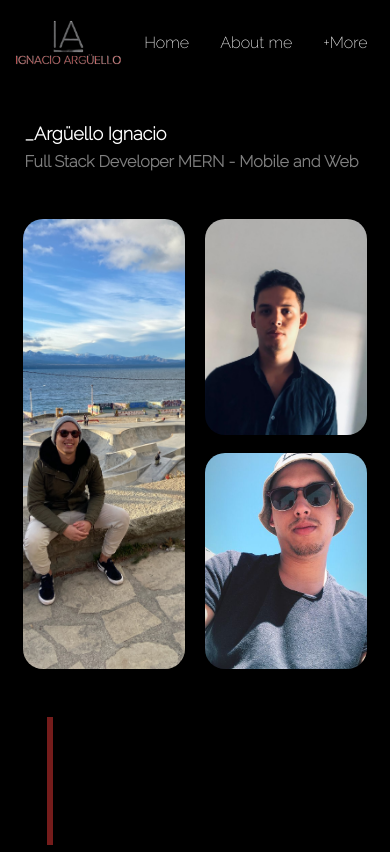
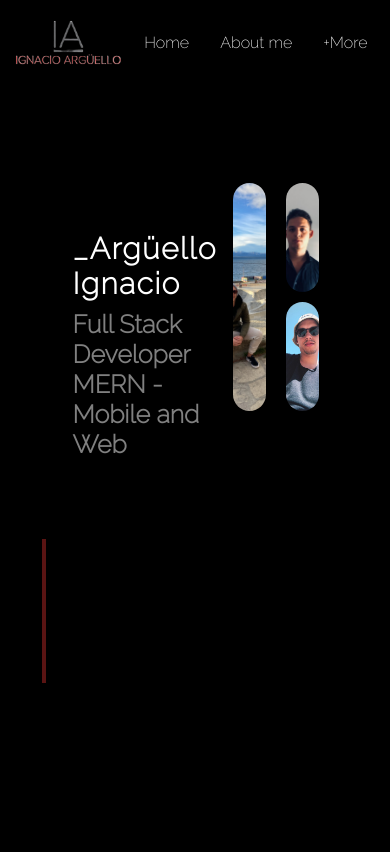
Before and after one commit to ignaarguello/Briefcase-Portfolio, a React (Create React App) app: page / in a window 390 px wide. Built offline with nearby package versions, Linux system fonts and the light colour scheme.

Commit message:
Pruebas de responsive

```diff
--- a/src/components/BarraIzquierda/BarraIzquierda.css
+++ b/src/components/BarraIzquierda/BarraIzquierda.css
@@ -1,6 +1,7 @@
 #barra-izquierda{
     width: 0px;
-    border: 3px solid #751c1b;
-    height: 8rem;
+    border: 2.8px solid #5a1413;
+    height: 9rem;
     margin-left: 2.5rem;
+    margin: 2rem 2.2rem;
 }
--- a/src/components/Navbar/Navbar.css
+++ b/src/components/Navbar/Navbar.css
@@ -8,6 +8,9 @@
     align-items: center;
     padding: 7px;
     background-color: black;
+    position: fixed;
+    z-index: 1;
+    width: 100%;
   }
 
   #container-refs__navbar {
--- a/src/pages/Home/Home.css
+++ b/src/pages/Home/Home.css
@@ -1,21 +1,44 @@
-@media screen and (min-width:320px) {
-    #titulo-ignacio__home{
+@media screen and (min-width: 320px) {
+  #titulo-ignacio__home {
     color: white;
     font-family: var(--fontRaleway);
     font-size: 18px;
     margin-left: 1.1rem;
-        margin-top: 2rem;
+    margin-top: 6rem;
   }
 
-    #titulo-fullstack__home{
+  #titulo-fullstack__home {
     color: gray;
     font-family: var(--fontRaleway);
     font-size: 16px;
     margin-left: 1.1rem;
-        margin-top: .5rem;
+    margin-top: 0.5rem;
   }
 
-    #container-home-page__home{
+  #container-home-page__home {
     padding: 7px;
   }
 }
+
+#container-grid-titulos__home {
+  margin-top: 5rem;
+  display: grid;
+  grid-template-columns: 1fr 1fr;
+  padding: 3rem;
+}
+
+#container-titulos__home {
+  display: flex;
+  flex-direction: column;
+  justify-content: center;
+  align-items: center;
+}
+
+#titulo-ignacio__home {
+  font-size: 30px;
+  letter-spacing: 1.5px;
+}
+
+#titulo-fullstack__home {
+  font-size: 25px;
+}
--- a/src/pages/Home/Home.jsx
+++ b/src/pages/Home/Home.jsx
@@ -7,10 +7,14 @@ import BarraIzquierda from '../../components/BarraIzquierda/BarraIzquierda';
 export default function Home() {
   return (
     <div id='container-home-page__home' className='animate__animated animate__fadeIn animate__delay-1s'>
-      <h2 id='titulo-ignacio__home'>_Argüello Ignacio</h2>
-      <h4 id='titulo-fullstack__home'>Full Stack Developer MERN - Mobile and Web</h4>
-      <PhotosGrid/>
-      <BarraIzquierda/>
+      <div id='container-grid-titulos__home'>
+        <div id='container-titulos__home'>
+          <h2 id='titulo-ignacio__home'>_Argüello Ignacio</h2>
+          <h4 id='titulo-fullstack__home'>Full Stack Developer MERN - Mobile and Web</h4>
+        </div>
+        <PhotosGrid />
+      </div>
+      <BarraIzquierda />
     </div>
   )
 }
```
Lines whose indentation alone changed are shown as unchanged.
